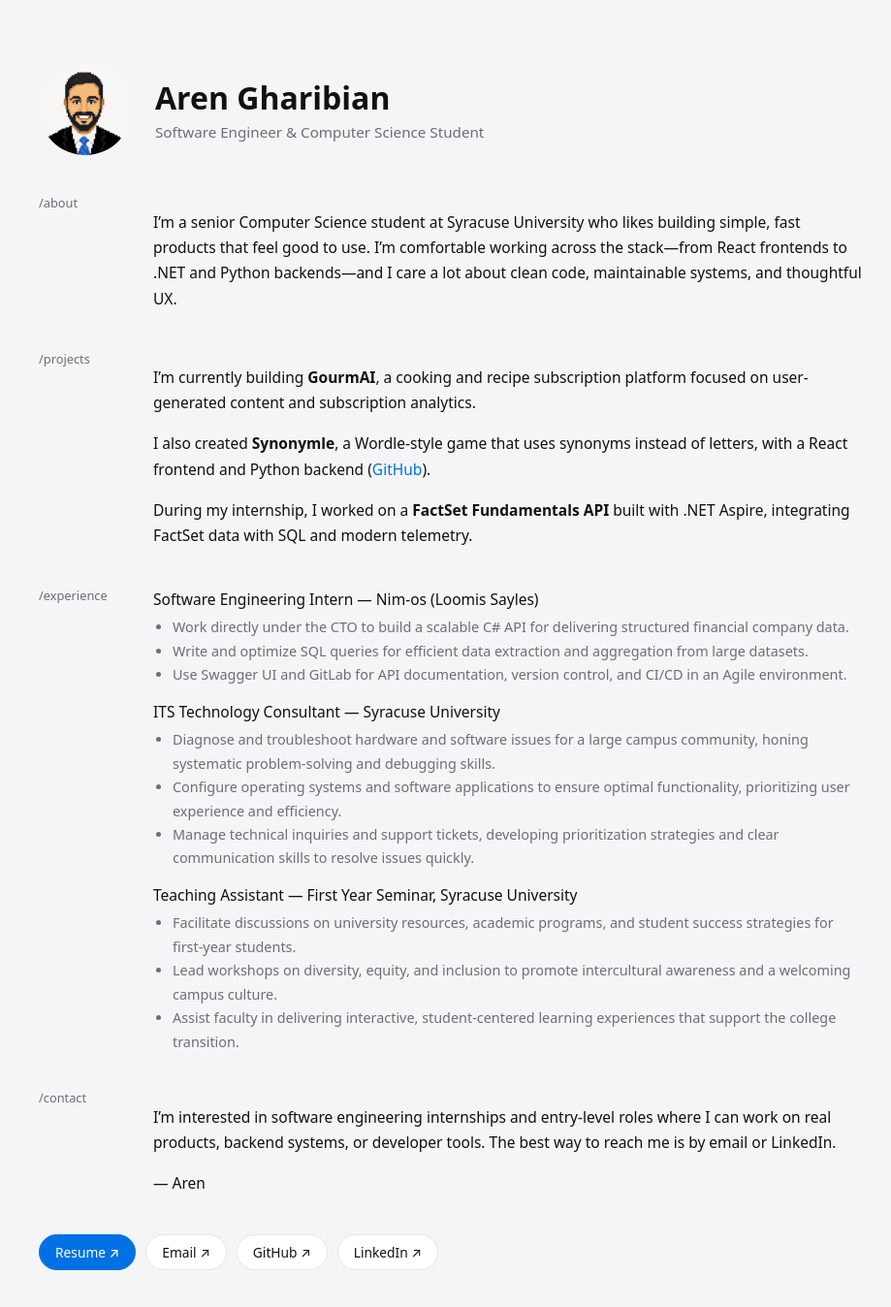
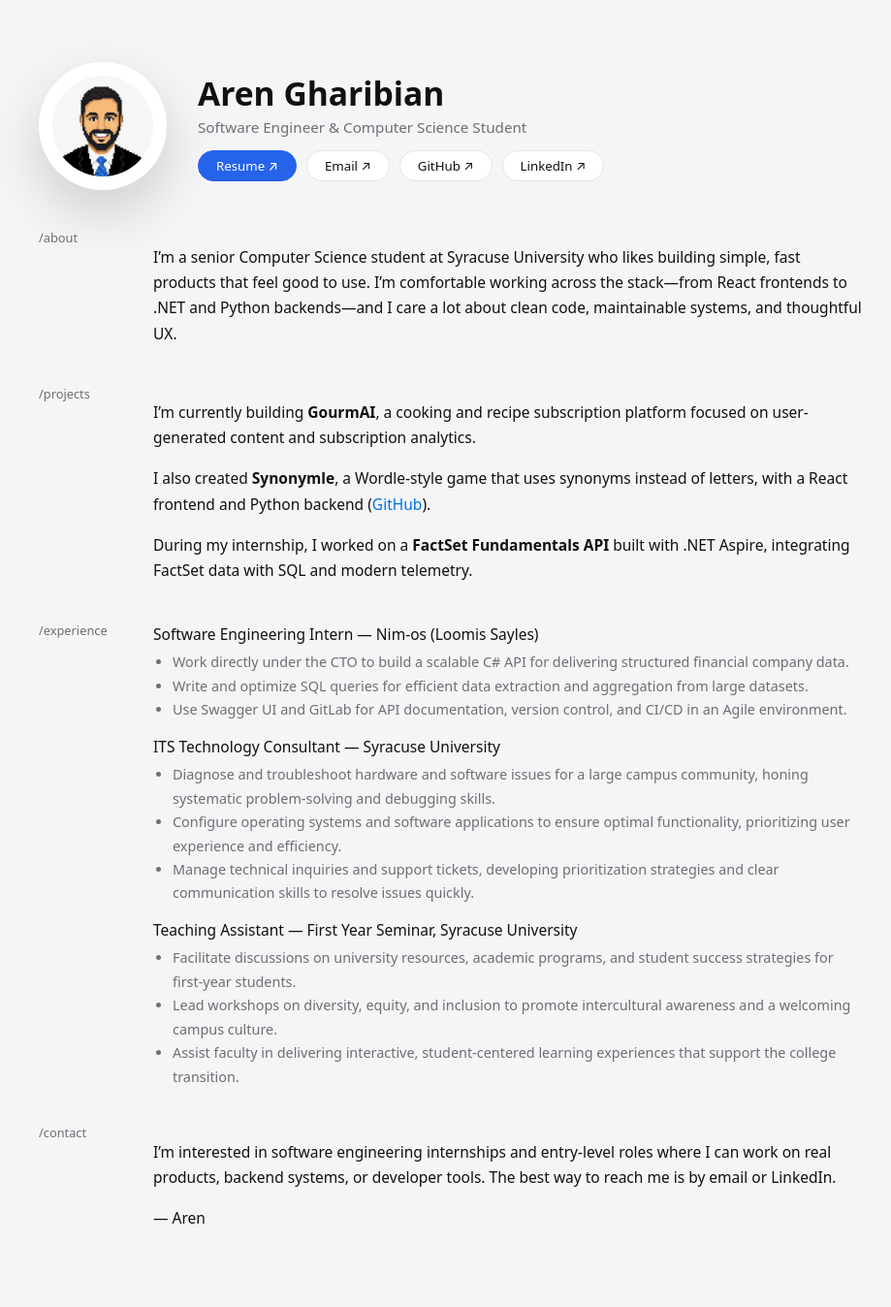
Before and after one commit to arengharibian/arengharibian.github.io, a React (Create React App) app: page / in a window 1280 px wide. Shown: the whole page at 97% size, without its empty margins (174-1093 px from the left). Built offline with nearby package versions, Linux system fonts and the light colour scheme.

Commit message:
webpage pfp tweaks

```diff
--- a/src/App.css
+++ b/src/App.css
@@ -15,7 +15,7 @@
 body {
   margin: 0;
   font-family: system-ui, -apple-system, BlinkMacSystemFont, "SF Pro Text",
-    -apple-system, "Helvetica Neue", Arial, sans-serif;
+    "Helvetica Neue", Arial, sans-serif;
   background: var(--bg);
   color: var(--text);
   -webkit-font-smoothing: antialiased;
@@ -42,27 +42,90 @@ body {
 .header {
   display: flex;
   align-items: center;
-  gap: 24px;
+  gap: 32px;
   margin-bottom: 40px;
 }
 
+/* Avatar with single ring and subtle shadow */
+
+.avatar-shell {
+  width: 132px;
+  height: 132px;
+  border-radius: 999px;
+  background: #ffffff;
+  display: flex;
+  align-items: center;
+  justify-content: center;
+  box-shadow: 0 22px 55px rgba(0, 0, 0, 0.16);
+}
+
 .avatar {
-  width: 96px;
-  height: 96px;
+  width: 104px;
+  height: 104px;
   border-radius: 999px;
   object-fit: cover;
 }
 
-.headline h1 {
-  margin: 0 0 4px;
-  font-size: 2rem;
+/* Text block */
+
+.text-block {
+  display: flex;
+  flex-direction: column;
+  justify-content: center;
+}
+
+.name {
+  margin: 0;
+  font-size: 2.1rem;
   font-weight: 600;
+  text-align: left;
 }
 
 .subtitle {
-  margin: 0;
+  margin: 2px 0 0;
   font-size: 0.95rem;
   color: var(--muted);
+  text-align: left;
+}
+
+/* Header buttons (minimal pills) */
+
+.header-buttons {
+  margin-top: 14px;
+  display: flex;
+  flex-wrap: wrap;
+  gap: 10px;
+}
+
+.btn {
+  padding: 6px 18px;
+  border-radius: 999px;
+  border: 1px solid var(--border-soft);
+  background: #ffffff;
+  font-size: 0.83rem;
+  text-decoration: none;
+  color: var(--text);
+  cursor: pointer;
+  transition: background 0.12s ease, border-color 0.12s ease,
+    box-shadow 0.12s ease;
+}
+
+.btn.primary {
+  background: #2563eb;
+  border-color: #2563eb;
+  color: #ffffff;
+  font-weight: 500;
+}
+
+
+.btn:hover {
+  background: #f0f0f5;
+  border-color: #d1d1d6;
+}
+
+.btn.primary:hover {
+  background: #1d4ed8;
+  border-color: #1d4ed8;
 }
 
 /* ROWS */
@@ -117,51 +180,11 @@ body {
   margin-top: 10px;
 }
 
-/* BUTTONS */
-
-.buttons {
-  display: flex;
-  flex-wrap: wrap;
-  gap: 10px;
-  margin-top: 24px;
-}
-
-.btn {
-  padding: 8px 16px;
-  border-radius: 999px;
-  border: 1px solid var(--border-soft);
-  background: #ffffff;
-  font-size: 0.86rem;
-  text-decoration: none;
-  color: var(--text);
-  cursor: pointer;
-  transition: background 0.12s ease, border-color 0.12s ease;
-}
-
-.btn.primary {
-  background: var(--accent);
-  border-color: var(--accent);
-  color: #ffffff;
-  font-weight: 500;
-}
-
-.btn:hover {
-  background: #f0f0f5;
-}
-
-.btn.primary:hover {
-  background: #005bb5;
-}
-
 /* RESPONSIVE */
 
 @media (max-width: 720px) {
   .layout {
     padding: 40px 16px 28px;
-  }
-
-  .header {
-    gap: 16px;
   }
 
   .row {
@@ -177,20 +200,21 @@ body {
 
   .header {
     flex-direction: column;
-    align-items: flex-start;
+    align-items: center;
+    text-align: center;
   }
 
-  .avatar {
-    width: 80px;
-    height: 80px;
+  .text-block {
+    align-items: center;
+  }
+
+  .name,
+  .subtitle {
+    text-align: center;
   }
 
   .row {
     grid-template-columns: 1fr;
     row-gap: 4px;
   }
-
-  .label {
-    font-size: 0.78rem;
-  }
 }
--- a/src/App.js
+++ b/src/App.js
@@ -5,18 +5,51 @@ function App() {
   return (
     <div className="page">
       <main className="layout">
-        {/* HEADER */}
+        {/* HEADER – avatar left, text + buttons right */}
         <header className="header">
+          <div className="avatar-shell">
             <img
-            src="/aren-avatar1.png" // white background avatar in public/
+              src="/aren-avatar1.png"
               alt="Aren Gharibian"
               className="avatar"
             />
-          <div className="headline">
-            <h1>Aren Gharibian</h1>
+          </div>
+
+          <div className="text-block">
+            <h1 className="name">Aren Gharibian</h1>
             <p className="subtitle">
-              Software Engineer & Computer Science Student
+              Software Engineer &amp; Computer Science Student
             </p>
+
+            <div className="header-buttons">
+              <a
+                className="btn primary"
+                href={process.env.PUBLIC_URL + "/Aren-Gharibian-Resume.pdf"}
+                target="_blank"
+                rel="noreferrer"
+              >
+                Resume ↗
+              </a>
+              <a className="btn" href="mailto:arengharibian@gmail.com">
+                Email ↗
+              </a>
+              <a
+                className="btn"
+                href="https://github.com/arengharibian"
+                target="_blank"
+                rel="noreferrer"
+              >
+                GitHub ↗
+              </a>
+              <a
+                className="btn"
+                href="https://www.linkedin.com/in/aren-gharibian/"
+                target="_blank"
+                rel="noreferrer"
+              >
+                LinkedIn ↗
+              </a>
+            </div>
           </div>
         </header>
 
@@ -68,43 +101,72 @@ function App() {
         <section className="row">
           <div className="label">/experience</div>
           <div className="content">
-
-    {/* Nim-os / Loomis Sayles */}
+            {/* Nim-os */}
             <div className="job">
               <p className="job-title">
                 Software Engineering Intern — Nim-os (Loomis Sayles)
               </p>
               <ul>
-        <li>Work directly under the CTO to build a scalable C# API for delivering structured financial company data.</li>
-        <li>Write and optimize SQL queries for efficient data extraction and aggregation from large datasets.</li>
-        <li>Use Swagger UI and GitLab for API documentation, version control, and CI/CD in an Agile environment.</li>
+                <li>
+                  Work directly under the CTO to build a scalable C# API for
+                  delivering structured financial company data.
+                </li>
+                <li>
+                  Write and optimize SQL queries for efficient data extraction
+                  and aggregation from large datasets.
+                </li>
+                <li>
+                  Use Swagger UI and GitLab for API documentation, version
+                  control, and CI/CD in an Agile environment.
+                </li>
               </ul>
             </div>
 
-    {/* ITS Tech Consultant */}
+            {/* ITS */}
             <div className="job">
               <p className="job-title">
                 ITS Technology Consultant — Syracuse University
               </p>
               <ul>
-        <li>Diagnose and troubleshoot hardware and software issues for a large campus community, honing systematic problem-solving and debugging skills.</li>
-        <li>Configure operating systems and software applications to ensure optimal functionality, prioritizing user experience and efficiency.</li>
-        <li>Manage technical inquiries and support tickets, developing prioritization strategies and clear communication skills to resolve issues quickly.</li>
+                <li>
+                  Diagnose and troubleshoot hardware and software issues for a
+                  large campus community, honing systematic problem-solving and
+                  debugging skills.
+                </li>
+                <li>
+                  Configure operating systems and software applications to
+                  ensure optimal functionality, prioritizing user experience and
+                  efficiency.
+                </li>
+                <li>
+                  Manage technical inquiries and support tickets, developing
+                  prioritization strategies and clear communication skills to
+                  resolve issues quickly.
+                </li>
               </ul>
             </div>
 
-    {/* FYS Teaching Assistant */}
+            {/* TA */}
             <div className="job">
               <p className="job-title">
                 Teaching Assistant — First Year Seminar, Syracuse University
               </p>
               <ul>
-        <li>Facilitate discussions on university resources, academic programs, and student success strategies for first-year students.</li>
-        <li>Lead workshops on diversity, equity, and inclusion to promote intercultural awareness and a welcoming campus culture.</li>
-        <li>Assist faculty in delivering interactive, student-centered learning experiences that support the college transition.</li>
+                <li>
+                  Facilitate discussions on university resources, academic
+                  programs, and student success strategies for first-year
+                  students.
+                </li>
+                <li>
+                  Lead workshops on diversity, equity, and inclusion to promote
+                  intercultural awareness and a welcoming campus culture.
+                </li>
+                <li>
+                  Assist faculty in delivering interactive, student-centered
+                  learning experiences that support the college transition.
+                </li>
               </ul>
             </div>
-
           </div>
         </section>
 
@@ -121,37 +183,6 @@ function App() {
             <p className="signature">— Aren</p>
           </div>
         </section>
-
-        {/* BUTTONS */}
-        <div className="buttons">
-          <a
-            className="btn primary"
-            href="/Aren-Gharibian-Resume.pdf"
-            target="_blank"
-            rel="noreferrer"
-          >
-            Resume ↗
-          </a>
-          <a className="btn" href="mailto:arengharibian@gmail.com">
-            Email ↗
-          </a>
-          <a
-            className="btn"
-            href="https://github.com/arengharibian"
-            target="_blank"
-            rel="noreferrer"
-          >
-            GitHub ↗
-          </a>
-          <a
-            className="btn"
-            href="https://www.linkedin.com/in/aren-gharibian/"
-            target="_blank"
-            rel="noreferrer"
-          >
-            LinkedIn ↗
-          </a>
-        </div>
       </main>
     </div>
   );
```
Also changed, not shown: 1 other file (tests, documents, lock files or other folders). Lines whose indentation alone changed are shown as unchanged.
